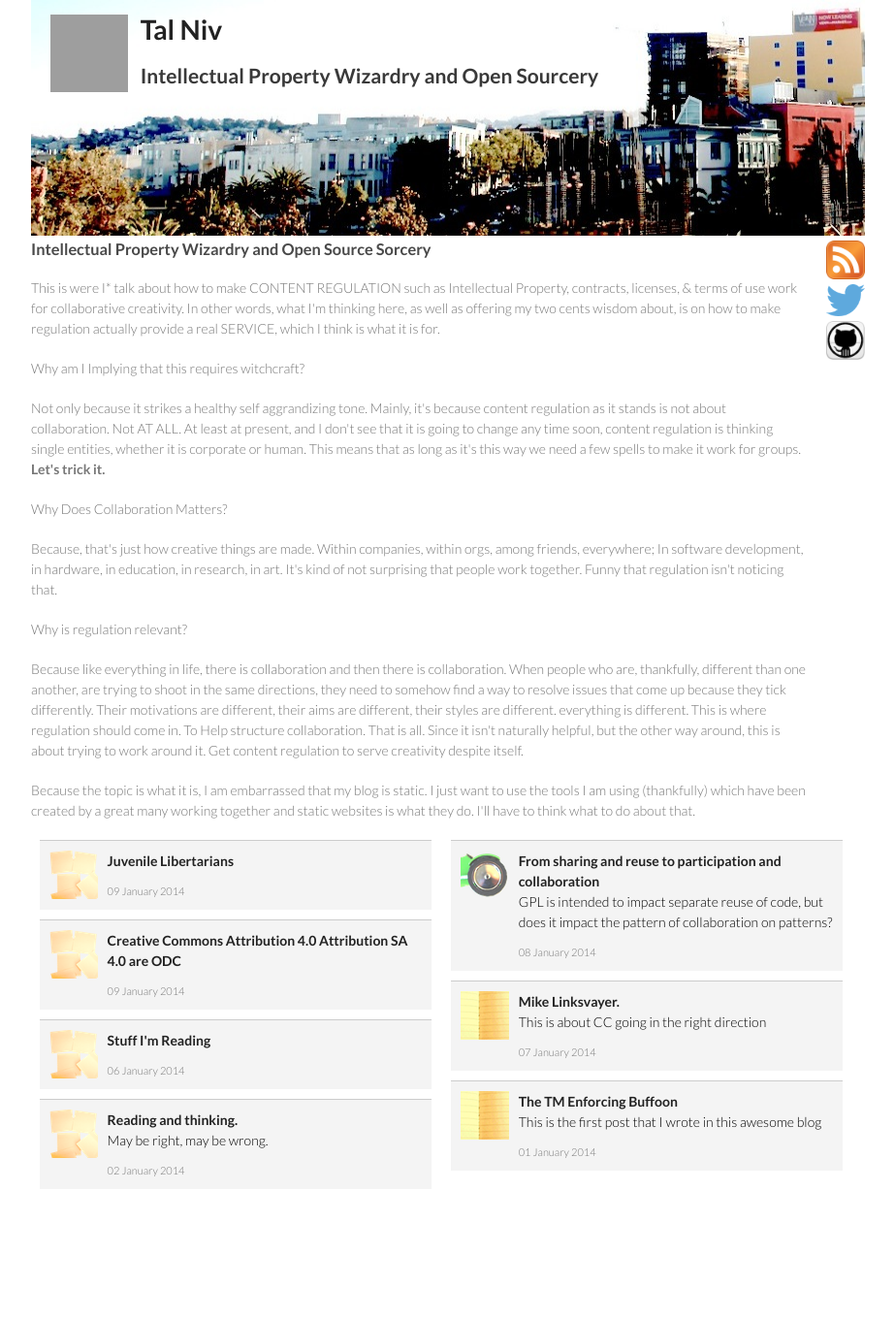
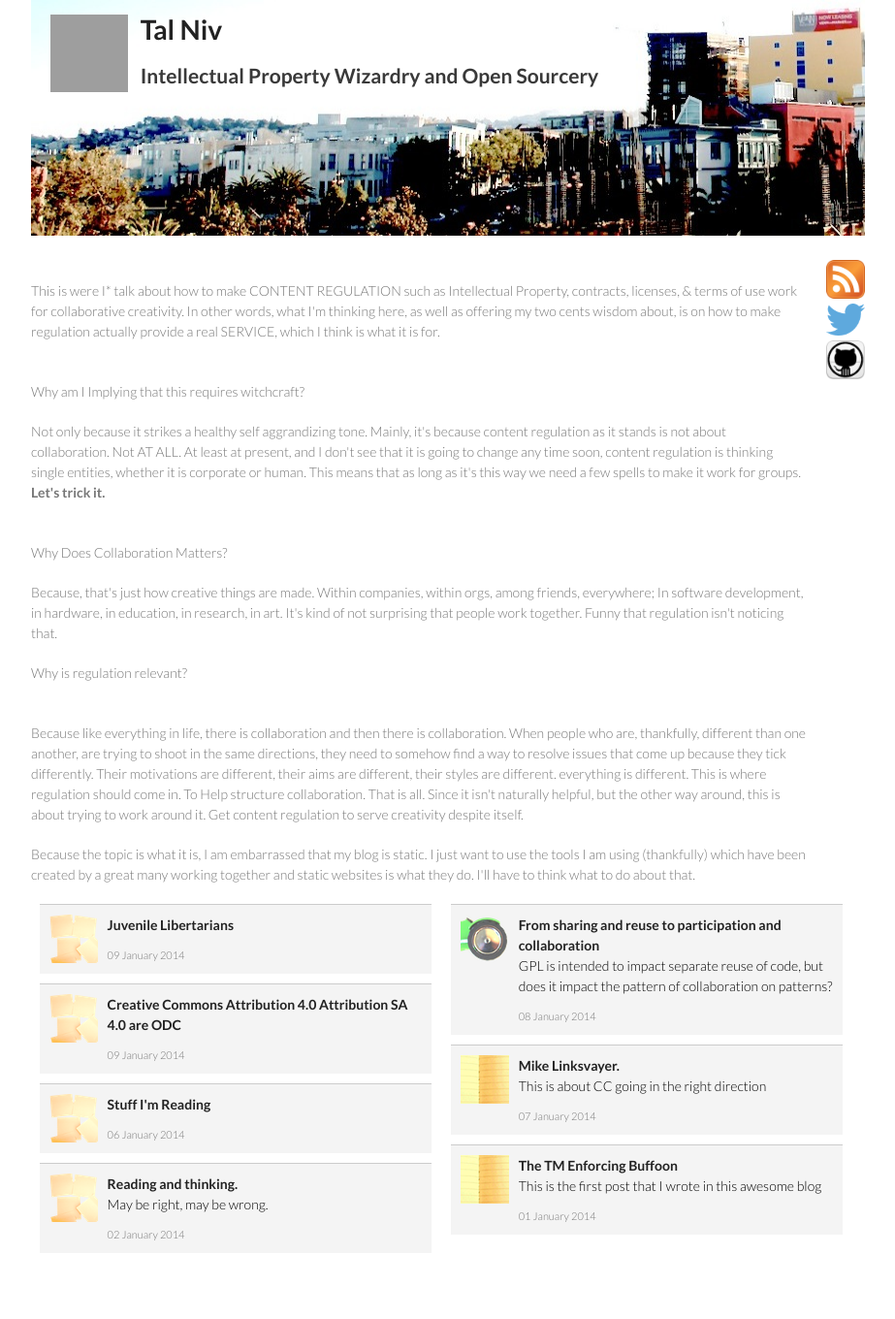
Before and after one commit to talniv/talniv.github.io, a Jekyll site: the page built from index.html, in a window 1280 px wide. Shown: the whole page at 97% size, without its empty margins (178-1101 px from the left). Built offline with Jekyll 4.4.1, drawn with Linux system fonts in a browser that asks for light colours; before the commit the page ends 1294 px from its top, so only the background shows below that; grey boxes are pictures that could not be loaded.

Commit message:
Update index.html

```diff
--- a/index.html
+++ b/index.html
@@ -84,13 +84,17 @@ div.post_box p {
           <!-- <a href="https://www.linkedin.com/pub/tal-niv/0/396/76b"><img width="40" src="/assets/linkedin.png"></img></a> -->
         </div>
         <div class="head_text">
-          <h3>Intellectual Property Wizardry and Open Source Sorcery</h3>
+          <h3> </h3>
+<br>
           <p>This is were I* talk about how to make CONTENT REGULATION such as Intellectual Property, contracts, licenses, & terms of use work for collaborative creativity. In other words, what I'm thinking here, as well as offering my two cents wisdom about, is on how to make regulation actually provide a real SERVICE, which I think is what it is for. </p>
+<br>
           <p> Why am I Implying that this requires witchcraft? </p>
           <p> Not only because it strikes a healthy self aggrandizing tone. Mainly, it's because content regulation as it stands is not about collaboration. Not AT ALL. At least at present, and I don't see that it is going to change any time soon, content regulation is thinking single entities, whether it is corporate or human. This means that as long as it's this way we need a few spells to make it work for groups. <B> Let's trick it. </B> </p>
+<br>
 <p> Why Does Collaboration Matters? </p>
 <p> Because, that's just how creative things are made. Within companies, within orgs, among friends, everywhere; In software development, in hardware, in education, in research, in art. It's kind of not surprising that people work together.  Funny that regulation isn't noticing that. </p>
 <p> Why is regulation relevant? </p>
+<br>
 <p> Because like everything in life, there is collaboration and then there is collaboration. When people who are, thankfully, different than one another, are trying to shoot in the same directions, they need to somehow find a way to resolve issues that come up because they tick differently. Their motivations are different, their aims are different, their styles are different. everything is different. This is where regulation should come in. To Help structure collaboration. That is all. Since it isn't naturally helpful, but the other way around, this is about trying to work around it. Get content regulation to serve creativity despite itself. </p>
 <p> Because the topic is what it is, I am embarrassed that my blog is static. I just want to use the tools I am using (thankfully) which have been created by a great many working together and static websites is what they do. I'll have to think what to do about that.  </p>
 
```
